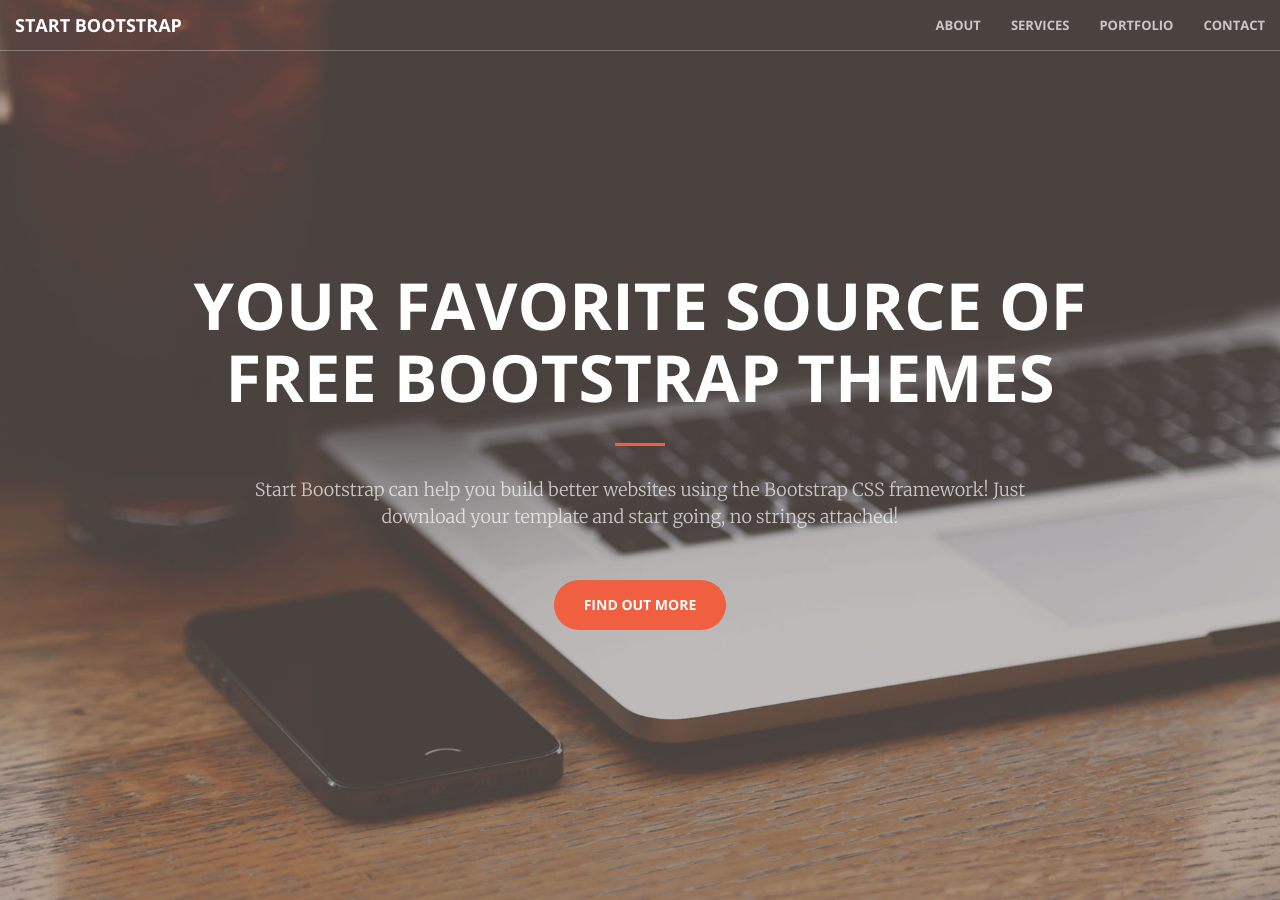
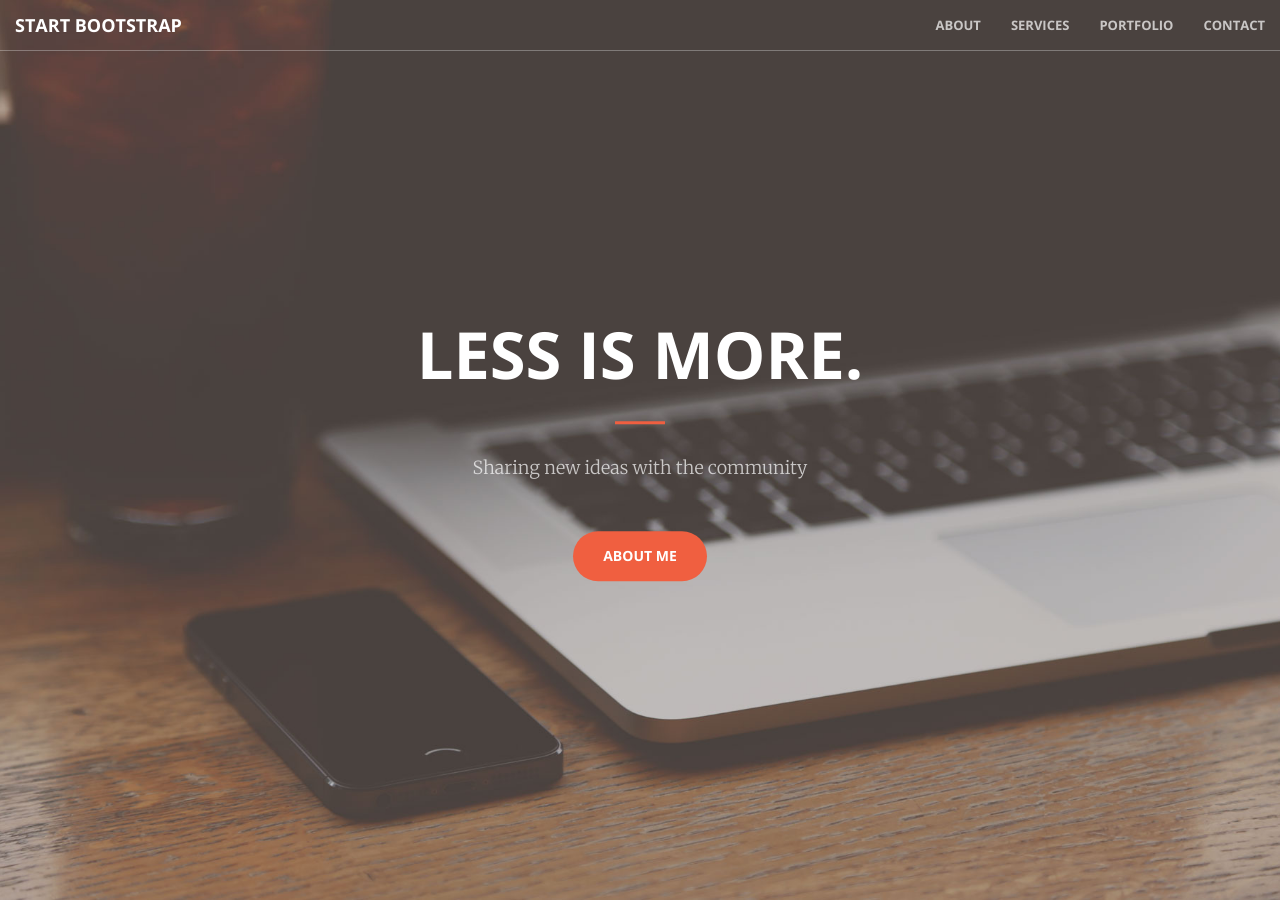
Before and after one commit to LoicHmh/LoicHmh.github.io, a Jekyll site: the page built from index.html, in a window 1280 px wide and 900 px high. Built offline with Jekyll 4.4.1, drawn with Linux system fonts in a browser that asks for light colours.

Commit message:
Update header.html

```diff
--- a/_includes/header.html
+++ b/_includes/header.html
@@ -1,10 +1,10 @@
 <header>
     <div class="header-content">
         <div class="header-content-inner">
-            <h1>Your Favorite Source of Free Bootstrap Themes</h1>
+            <h1>Less is more.</h1>
             <hr>
-            <p>Start Bootstrap can help you build better websites using the Bootstrap CSS framework! Just download your template and start going, no strings attached!</p>
-            <a href="#about" class="btn btn-primary btn-xl page-scroll">Find Out More</a>
+            <p>Sharing new ideas with the community</p>
+            <a href="#about" class="btn btn-primary btn-xl page-scroll">About me</a>
         </div>
     </div>
 </header>
```
